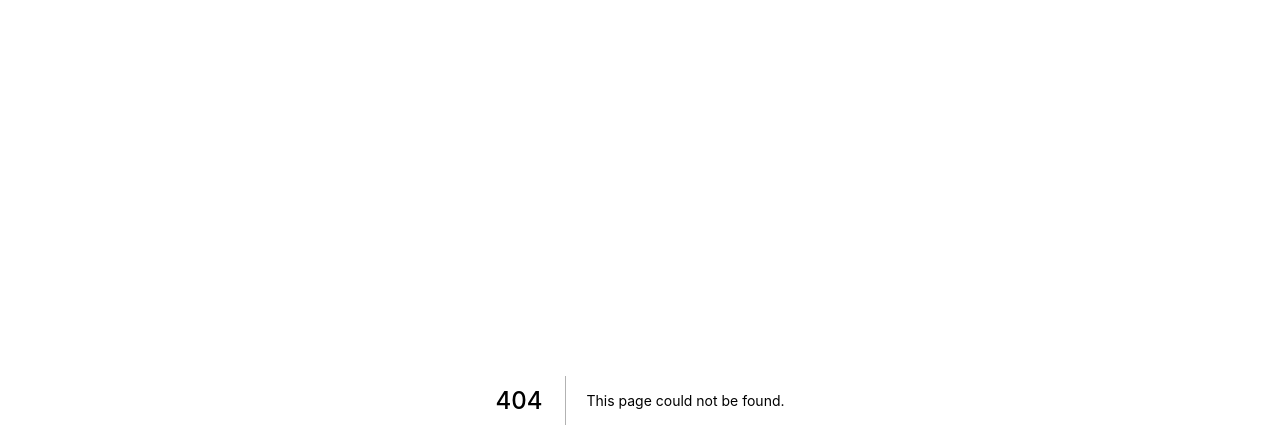
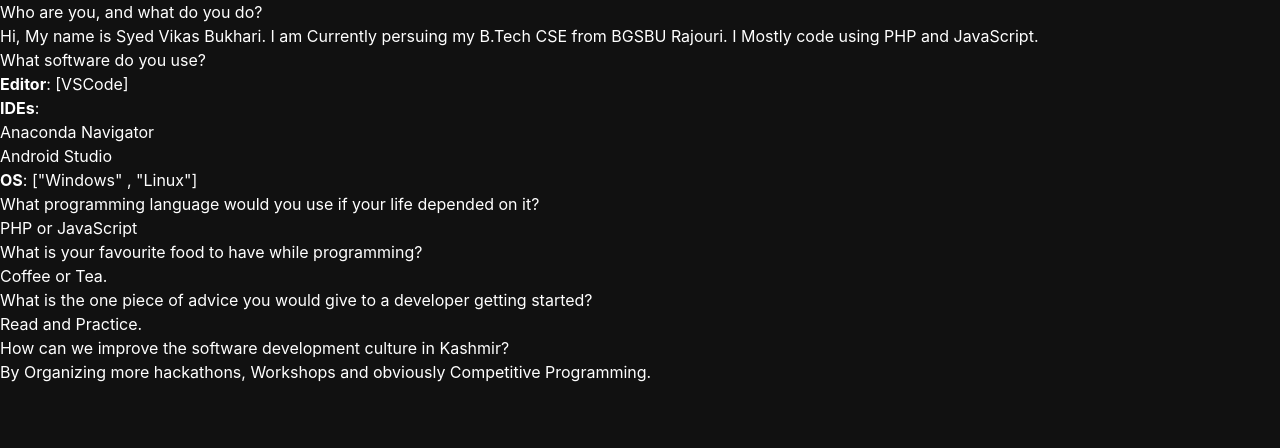
Before and after one commit to vikasbukhari/dev-kashmir-website, a Next.js app: page /devs/vikasbukhari in a window 1280 px wide. Before the commit this address had no page. Shown: the top 448 px of the page. Built offline with nearby package versions, Linux system fonts and the light colour scheme.

Commit message:
Create Vikasbukhari

```diff
--- /dev/null
+++ b/pages/devs/vikasbukhari.mdx
@@ -0,0 +1,48 @@
+---
+name: "Syed Vikas Bukhari"
+image: "https://avatars0.githubusercontent.com/u/36473185"
+address: "Budgam,J&K"
+tags: ["PHP", "JavaScript", "Python" ,"Student"]
+description: "Design, Code and Data. Freelance Web Developer | Pursuing B.Tech CSE."
+links:
+  - name: "instagram"
+    url: "https://instagram.com/vikasbukhari"
+  - name: "github"
+    url: "https://github.com/vikasbukhari"
+  - name: "twitter"
+    url: "https://twitter.com/vikasbukhari"
+  - name: "facebook"
+    url: "https://facebook.com/vikasbukhari"
+layout: developer
+---
+
+## Who are you, and what do you do?
+
+Hi, My name is Syed Vikas Bukhari. I am Currently persuing my B.Tech CSE from BGSBU Rajouri. I Mostly code using PHP and JavaScript.
+
+
+
+## What software do you use?
+
+- **Editor**: [VSCode]
+- **IDEs**:
+  - Anaconda Navigator
+  - Android Studio
+
+- **OS**: ["Windows" , "Linux"]
+
+## What programming language would you use if your life depended on it?
+
+PHP or JavaScript
+
+## What is your favourite food to have while programming?
+
+Coffee or Tea.
+
+## What is the one piece of advice you would give to a developer getting started?
+
+Read and Practice.
+
+## How can we improve the software development culture in Kashmir?
+
+By Organizing more hackathons, Workshops and obviously Competitive Programming.
```
